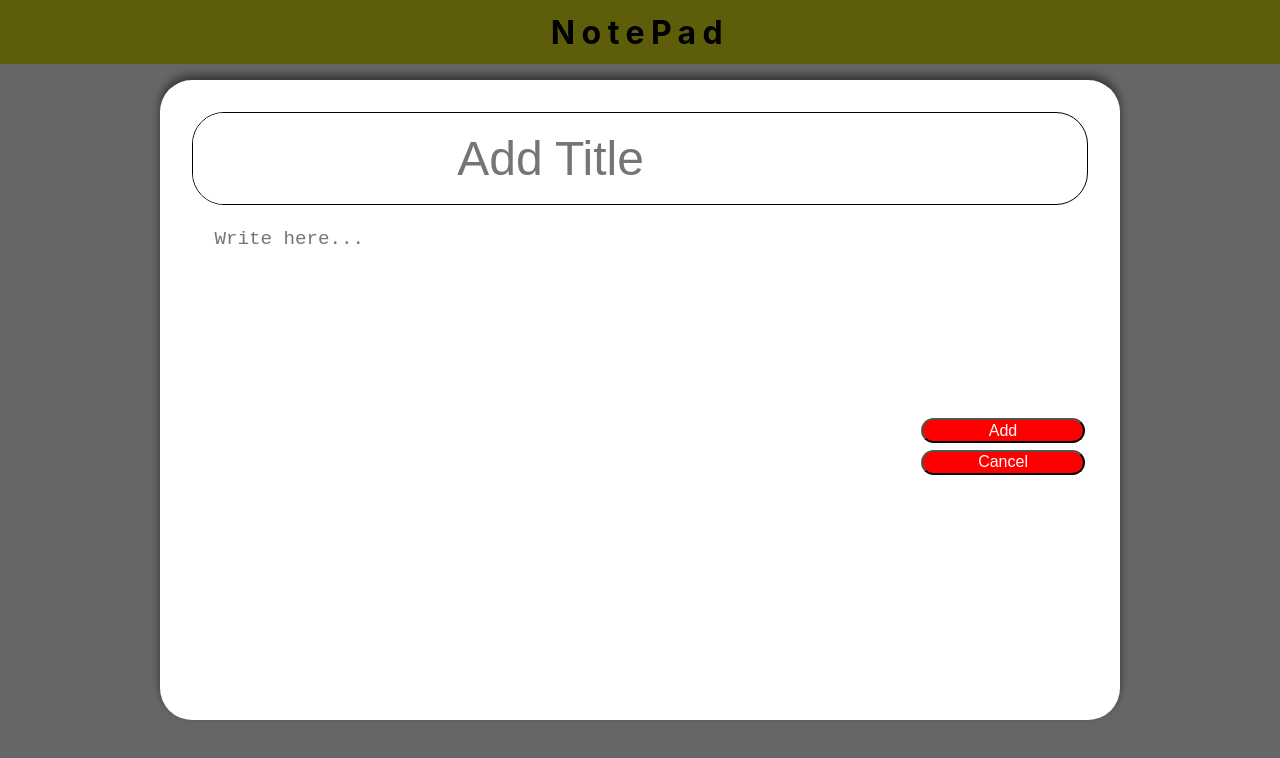
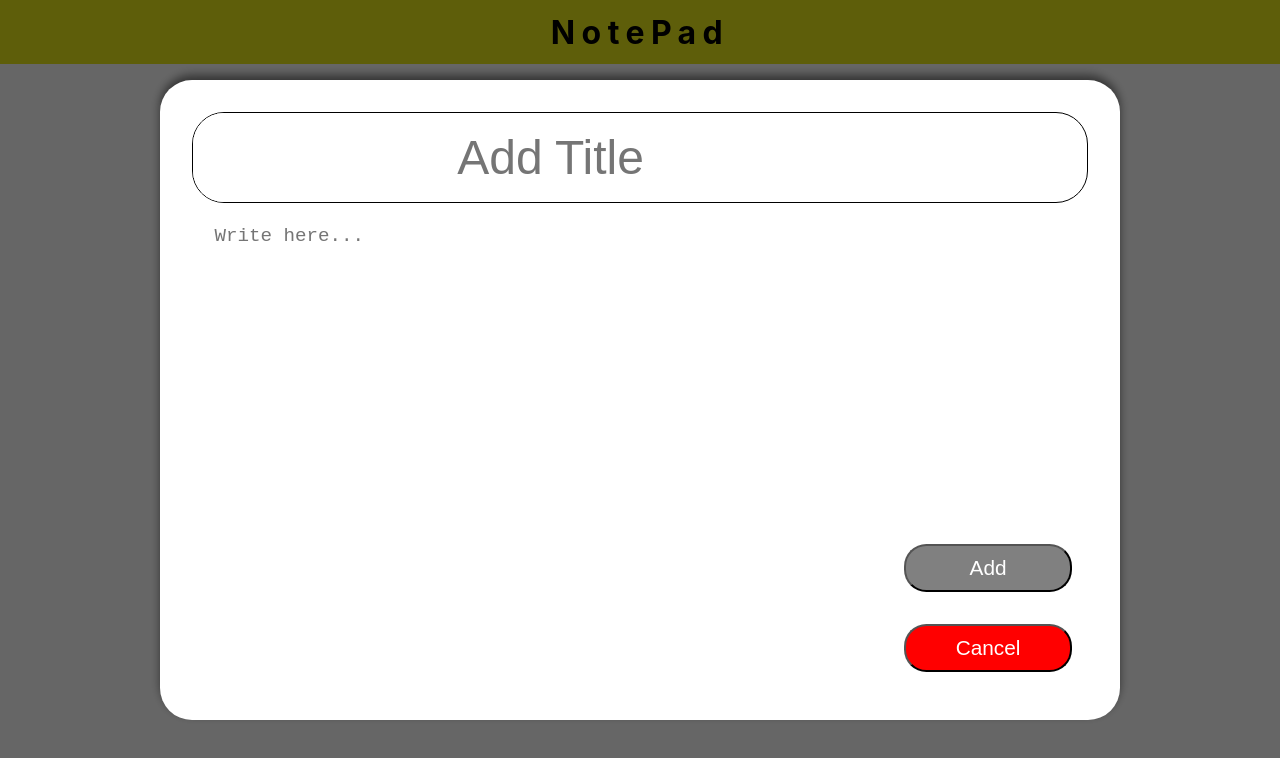
Before and after one commit to Bhishek-Parmar/notepad, a React (Create React App) app: page / in a window 1280 px wide. Both pictures are taken after a click on the element "Add Note". Shown: the top 758 px of the page. Built offline with nearby package versions, Linux system fonts and the light colour scheme.

Commit message:
fixed:now can not add empty note

```diff
--- a/src/components/AddNote.jsx
+++ b/src/components/AddNote.jsx
@@ -11,7 +11,7 @@ const AddNote = ({ handleClick, addNoteHandler }) => {
   //   }, [title, text]);
 
   function handleAddClick() {
-    addNoteHandler(title, text);
+    if (title.length !== 0 && text.length !== 0) addNoteHandler(title, text);
   }
 
   return (
@@ -37,7 +37,14 @@ const AddNote = ({ handleClick, addNoteHandler }) => {
             />
           </div>
           <div className="options-area">
-            <button className="add-btn btn" onClick={handleAddClick}>
+            <button
+              className={
+                title.length === 0 || text.length === 0
+                  ? " disabled-add-btn btn"
+                  : "add-btn btn"
+              }
+              onClick={handleAddClick}
+            >
               Add
             </button>
             <button className="cancel-btn btn" onClick={handleClick}>
--- a/src/components/Note.jsx
+++ b/src/components/Note.jsx
@@ -7,7 +7,7 @@ const Note = ({ id, title, text, deleteNoteHandler }) => {
       <div className="content">
         <p>{text}</p>
       </div>
-      <button className="btn" onClick={() => deleteNoteHandler(id)}>
+      <button className="note-btn" onClick={() => deleteNoteHandler(id)}>
         Delete
       </button>
     </div>
--- a/src/components/addnote.css
+++ b/src/components/addnote.css
@@ -44,17 +44,22 @@
 .options-area {
   display: flex;
   flex-direction: column;
-  justify-content: center;
+  justify-content: flex-end;
   flex-grow: 1;
 }
 .btn {
   border-radius: 1.4rem;
   background-color: red;
   color: white;
+  height: 3rem;
   margin: 1rem;
-  padding: 0.5rem;
-  font-size: 1.1rem;
+  padding: 0rem;
+  font-size: 1.3rem;
   /* box-shadow: 0px -5px 10px 0px rgba(0, 0, 0, 0.5); */
   cursor: pointer;
   user-select: none;
 }
+.disabled-add-btn {
+  background-color: grey;
+  cursor: not-allowed;
+}
--- a/src/components/note.css
+++ b/src/components/note.css
@@ -19,7 +19,7 @@
   margin: 0.3rem;
   padding: 0.2rem;
 }
-.btn {
+.note-btn {
   border-radius: 1.4rem;
   background-color: red;
   color: white;
```
